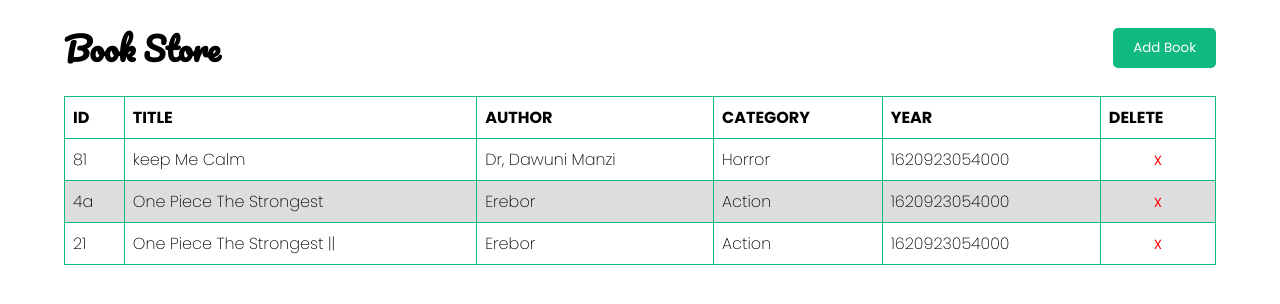
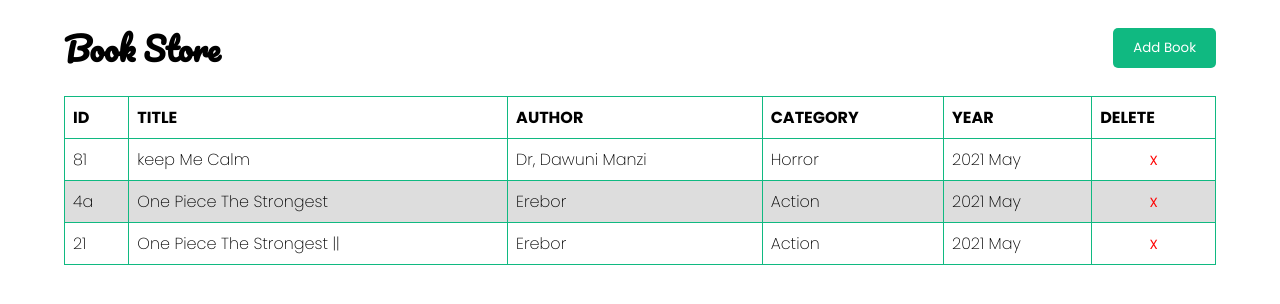
Before and after one commit to codesalley/book-store, a React (Create React App) app: page / in a window 1280 px wide. Shown: the top 304 px of the page. Built offline with nearby package versions, Linux system fonts and the light colour scheme.

Commit message:
move booklist and bookform to container  dir

```diff
--- a/src/App.js
+++ b/src/components/App.js
@@ -1,7 +1,7 @@
 import './App.css';
 import { useState } from 'react';
-import BookListContainer from './containers/BookListContainer';
-import NewBookContainer from './containers/NewBookContainer';
+import BookList from '../containers/BookList';
+import BookForm from '../containers/BookForm';
 
 function App() {
   const [toggle, setToggle] = useState(false);
@@ -13,8 +13,8 @@ function App() {
       </div>
       <div className="form-list">
 
-        {toggle ? <NewBookContainer /> : null }
-        <BookListContainer />
+        {toggle ? <BookForm /> : null }
+        <BookList />
       </div>
     </div>
   );
--- a/src/components/Book.js
+++ b/src/components/Book.js
@@ -1,4 +1,4 @@
-/* eslint-disable react/prop-types */
+import PropTypes from 'prop-types';
 import './Book.css';
 
 const Book = (props) => {
@@ -19,4 +19,16 @@ const Book = (props) => {
   );
 };
 
+Book.propTypes = {
+  book: PropTypes.shape({
+    id: PropTypes.string,
+    name: PropTypes.string,
+    author: PropTypes.string,
+    category: PropTypes.string,
+    year: PropTypes.string,
+    slice: PropTypes.func,
+  }).isRequired,
+  onclick: PropTypes.func.isRequired,
+};
+
 export default Book;
--- a/src/components/BookForm.js
+++ b/src/containers/BookForm.js
@@ -1,7 +1,8 @@
-/* eslint-disable max-len */
 import PropTypes from 'prop-types';
 import { useRef, useState } from 'react';
+import { connect } from 'react-redux';
 import { format } from 'date-fns';
+import { createBook } from '../actions';
 import CATEGORIES from '../utils/categories';
 import './BookForm.css';
 
@@ -16,8 +17,10 @@ const BookForm = ({ onSubmit }) => {
     e.preventDefault();
     setSubmit(true);
     if (typeof onSubmit === 'function') {
-      if (bookTitle.current.value && bookAuthor.current.value && bookYear.current.value && bookCategory.current.value) {
-        onSubmit(bookTitle.current.value, bookAuthor.current.value, format(new Date(bookYear.current.value), 'MMM YYY'), bookCategory.current.value);
+      if (bookTitle.current.value && bookAuthor.current.value
+        && bookYear.current.value && bookCategory.current.value) {
+        onSubmit(bookTitle.current.value, bookAuthor.current.value,
+          format(new Date(bookYear.current.value), 'MMM YYY'), bookCategory.current.value);
         bookTitle.current.value = null;
         bookAuthor.current.value = null;
         bookYear.current.value = null;
@@ -64,4 +67,8 @@ BookForm.propTypes = {
   onSubmit: PropTypes.func.isRequired,
 };
 
-export default BookForm;
+const mapDispatchToProps = {
+  onSubmit: (name, author, year, category) => createBook(name, author, year, category),
+};
+
+export default connect(null, mapDispatchToProps)(BookForm);
--- a/src/components/BookList.js
+++ b/src/containers/BookList.js
@@ -1,5 +1,7 @@
 import PropTypes from 'prop-types';
-import Book from './Book';
+import { connect } from 'react-redux';
+import { removeBook } from '../actions';
+import Book from '../components/Book';
 import './BookList.css';
 
 const BookList = ({ books, onclick }) => (
@@ -25,8 +27,7 @@ const BookList = ({ books, onclick }) => (
 );
 
 BookList.propTypes = {
-  // eslint-disable-next-line react/forbid-prop-types
-  books: PropTypes.array,
+  books: PropTypes.arrayOf(PropTypes.shape),
   onclick: PropTypes.func.isRequired,
 };
 
@@ -34,4 +35,12 @@ BookList.defaultProps = {
   books: [],
 };
 
-export default BookList;
+const mapStateToProps = (state) => ({
+  books: state.books,
+});
+
+const mapDispatchToProps = {
+  onclick: (id) => removeBook(id),
+};
+
+export default connect(mapStateToProps, mapDispatchToProps)(BookList);
--- a/src/containers/BookListContainer.js
+++ /dev/null
@@ -1,15 +0,0 @@
-import { connect } from 'react-redux';
-import BookList from '../components/BookList';
-import { removeBook } from '../actions';
-
-const mapStateToProps = (state) => ({
-  books: state.books,
-});
-
-const mapDispatchToProps = {
-  onclick: (id) => removeBook(id),
-};
-
-const BookListContainer = connect(mapStateToProps, mapDispatchToProps)(BookList);
-
-export default BookListContainer;
--- a/src/containers/NewBookContainer.js
+++ /dev/null
@@ -1,11 +0,0 @@
-import { connect } from 'react-redux';
-import BookForm from '../components/BookForm';
-import { createBook } from '../actions';
-
-const mapDispatchToProps = {
-  onSubmit: (name, author, year, category) => createBook(name, author, year, category),
-};
-
-const NewBookContainer = connect(null, mapDispatchToProps)(BookForm);
-
-export default NewBookContainer;
--- a/src/index.js
+++ b/src/index.js
@@ -2,7 +2,7 @@ import React from 'react';
 import ReactDOM from 'react-dom';
 import './index.css';
 import { Provider } from 'react-redux';
-import App from './App';
+import App from './components/App';
 import reportWebVitals from './reportWebVitals';
 import store from './store';
 
--- a/src/store/initialState.js
+++ b/src/store/initialState.js
@@ -1,4 +1,5 @@
 import uuid from 'uuid';
+import { format } from 'date-fns';
 import CATEGORIES from '../utils/categories';
 
 const books = [
@@ -6,21 +7,21 @@ const books = [
     id: uuid.v4(),
     name: 'keep Me Calm',
     author: 'Dr, Dawuni Manzi',
-    year: Date.now(),
+    year: format(Date.now(), 'yyy MMM'),
     category: CATEGORIES[3],
   },
   {
     id: uuid.v4(),
     name: 'One Piece The Strongest',
     author: 'Erebor',
-    year: Date.now(),
+    year: format(Date.now(), 'yyy MMM'),
     category: CATEGORIES[0],
   },
   {
     id: '212121h2jhj',
     name: 'One Piece The Strongest ||',
     author: 'Erebor',
-    year: Date.now(),
+    year: format(Date.now(), 'yyy MMM'),
     category: CATEGORIES[0],
   },
 
```
Also changed, not shown: src/components/App.css (renamed from src/App.css), src/containers/BookForm.css (renamed from src/components/BookForm.css), src/containers/BookList.css (renamed from src/components/BookList.css), 1 other file (tests, documents, lock files or other folders).
